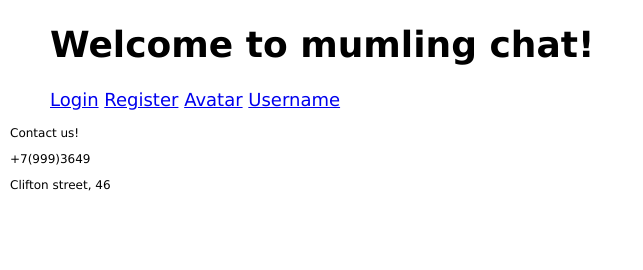
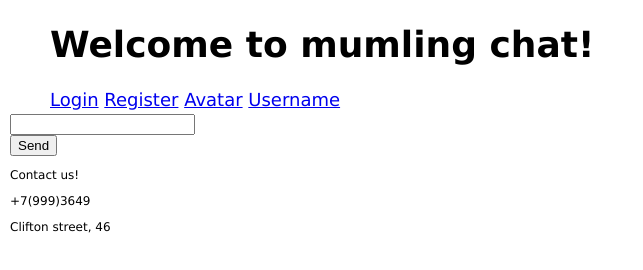
Before and after one commit to keshiu/Chat, a website: page client/index.html in a window 1280 px wide. Shown: the whole page, without its empty margins (0-643 px from the left). Drawn offline with nearby package versions, Linux system fonts and the light colour scheme.

Commit message:
Add input field and button send

```diff
--- a/client/index.html
+++ b/client/index.html
@@ -26,9 +26,13 @@
 			<div class="chat_name"></div>
 			<div class="chat_field"></div>
 			<div class="input_field">
-				<div class="text_field"></div>
+				<div class="text_field">
+					<input type="text" name="text_input">
+				</div>
 				<div class="load"></div>
-				<div class="input_button"></div>
+				<div class="input_button">
+					<input type="button" value="Send" name="send_button">
+				</div>
 			</div>
 		</div>
 	</main>
```
